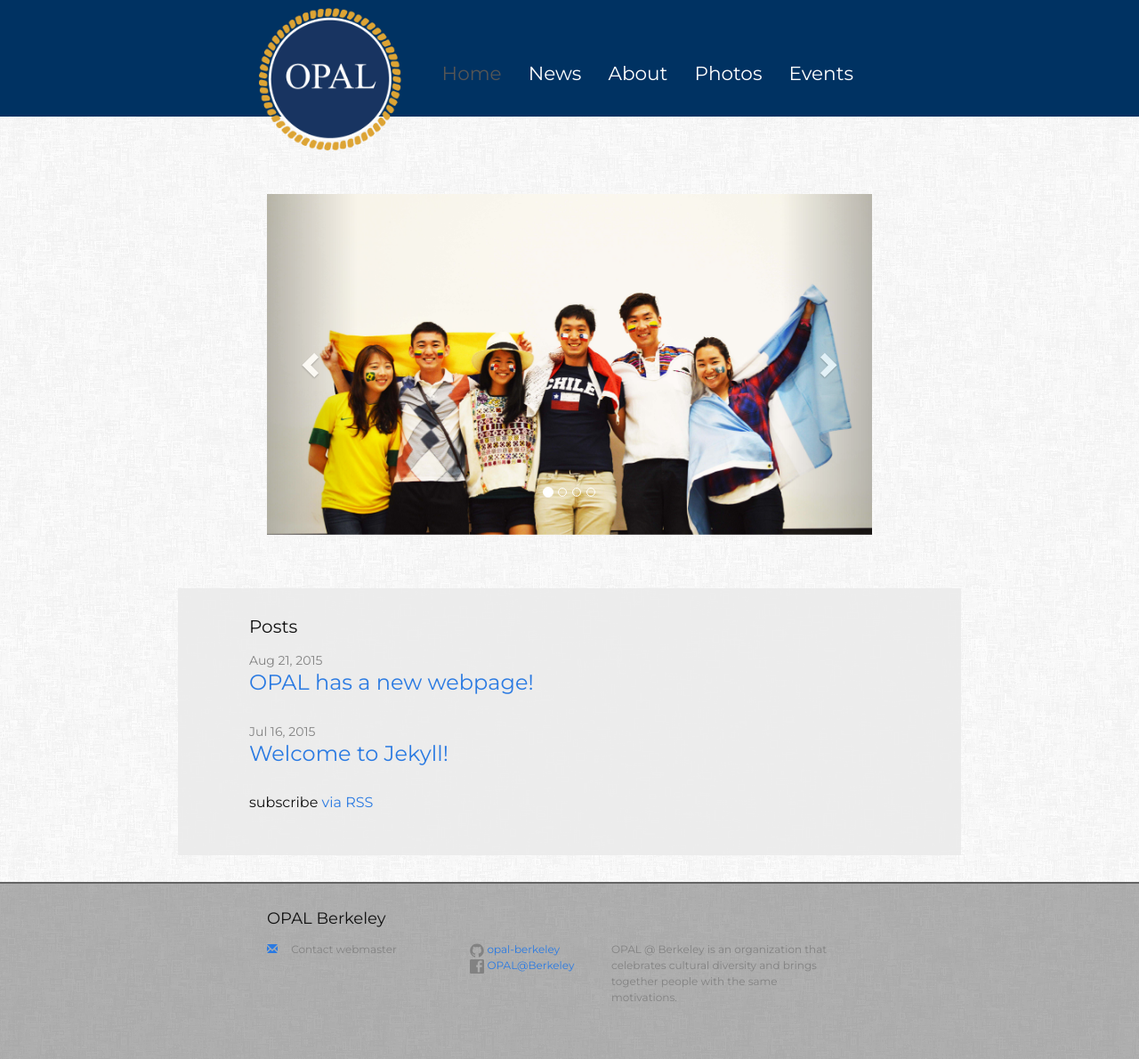
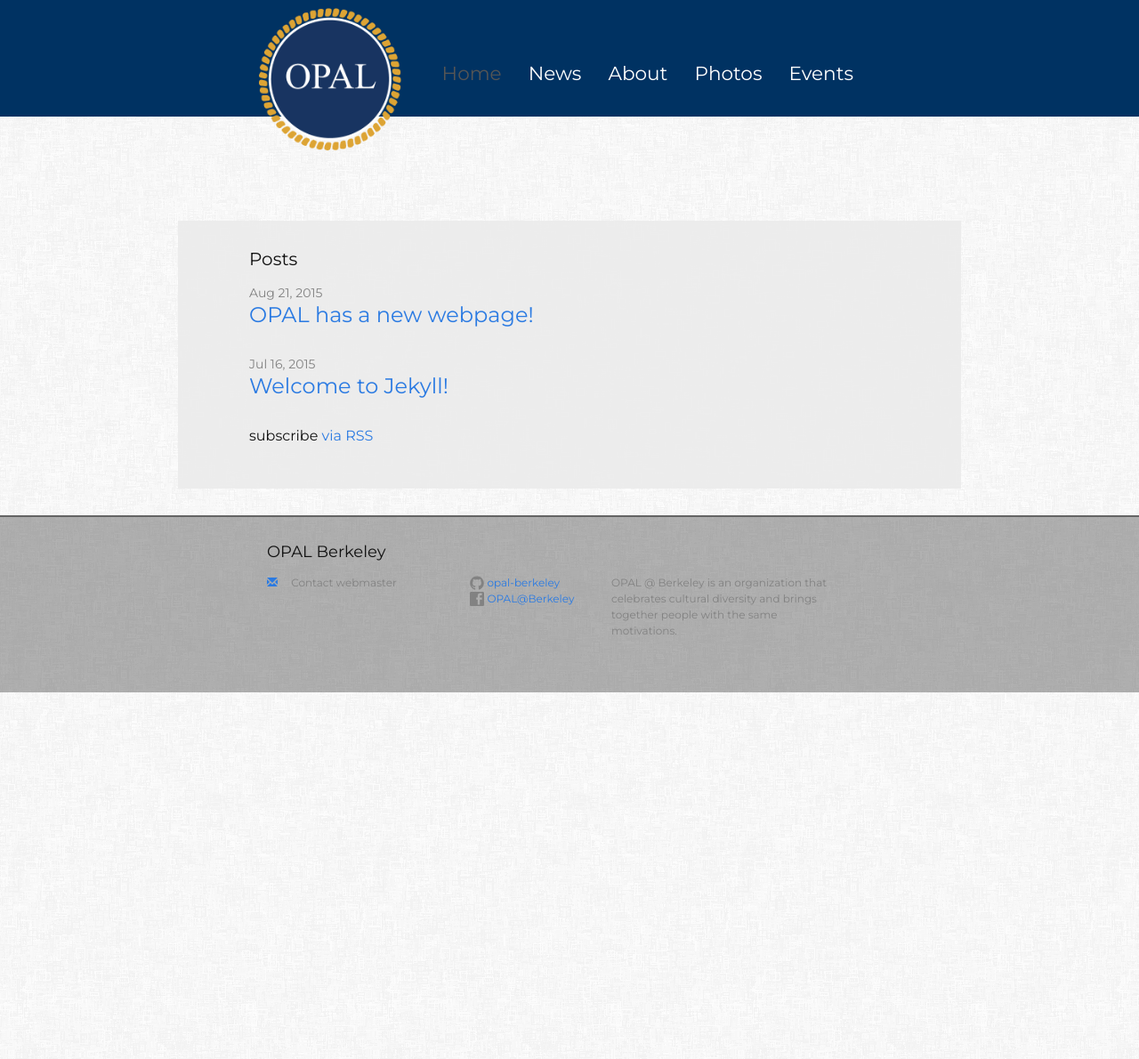
Before and after one commit to opal-berkeley/opal-berkeley.github.io, a Jekyll site: the page built from index.html, in a window 1280 px wide. Shown: the whole page at 89% size. Built offline with Jekyll 4.4.1, drawn with Linux system fonts in a browser that asks for light colours; after the commit the page ends 900 px from its top, so only the background shows below that.

Commit message:
fixing carousel

```diff
--- a/_layouts/default.html
+++ b/_layouts/default.html
@@ -17,7 +17,7 @@
 
     {% include header.html %}
 
-    {% if page.url == "/" %}
+    {% if page.url == "/index.html" %}
     <div class="post-header">
         <div class="wrapper">
             {% include carousel.html %}
```
